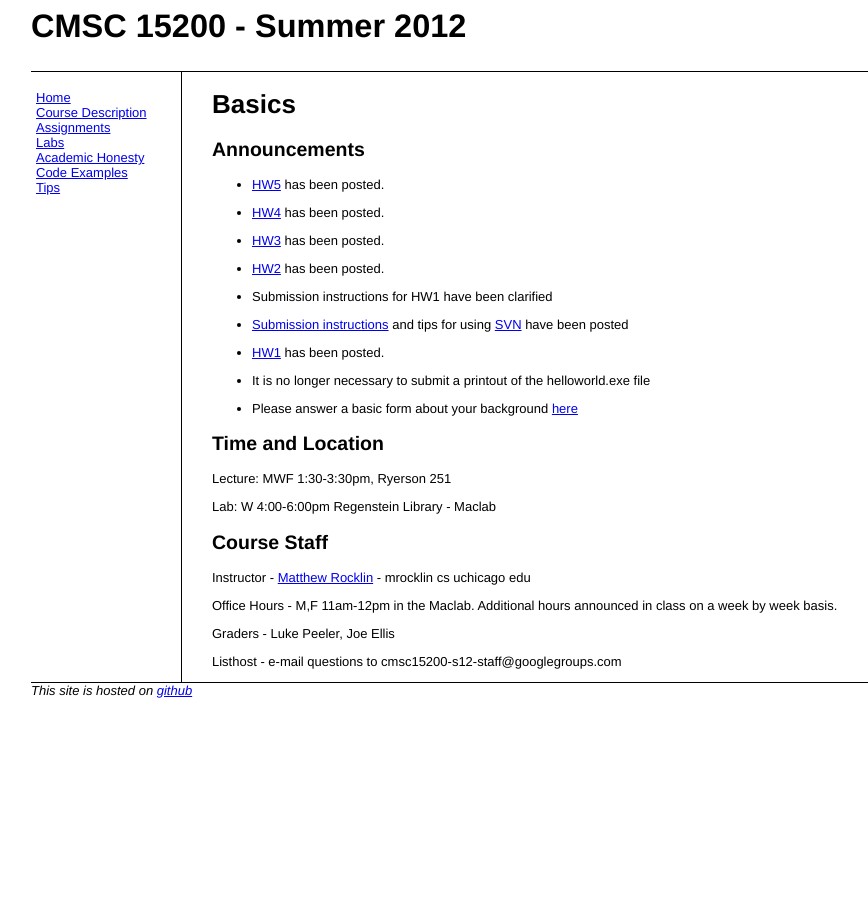
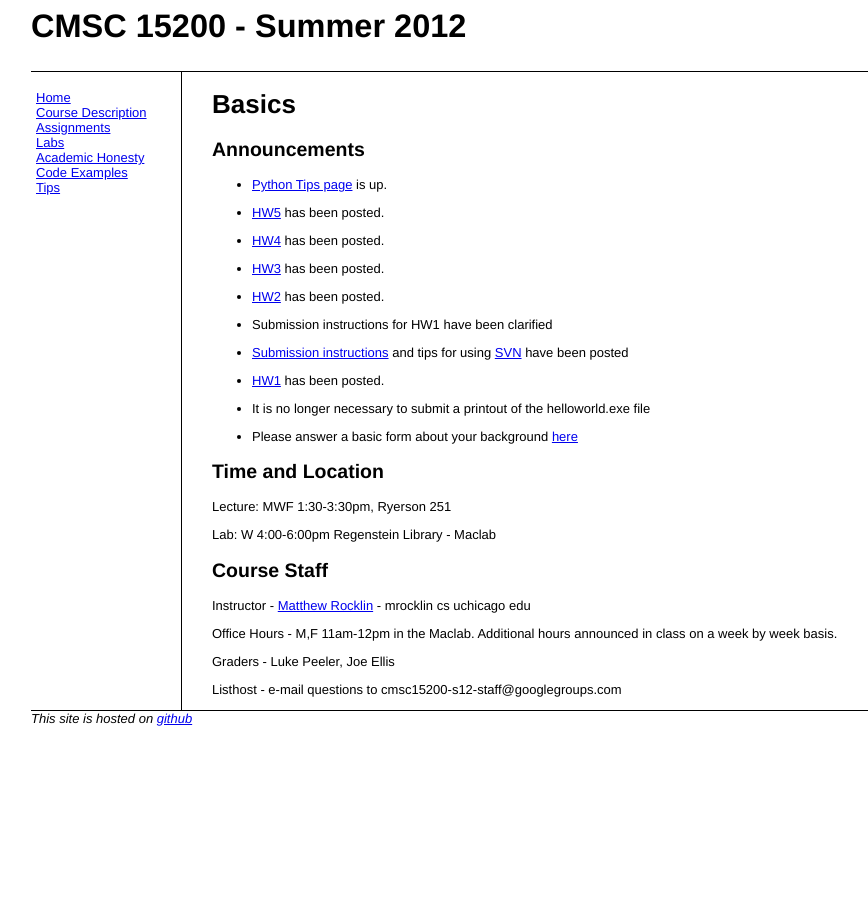
Before and after one commit to mrocklin/cmsc15200, a Jekyll site: the page built from index.md, in a window 1280 px wide. Shown: the whole page, without its empty margins (129-997 px from the left). Built offline with Jekyll 4.4.1, drawn with Linux system fonts in a browser that asks for light colours; Markdown is read by kramdown in place of the engine named in the settings.

Commit message:
add announcement about python

```diff
--- a/index.md
+++ b/index.md
@@ -5,6 +5,8 @@ title: Basics
 
 Announcements
 -------------
+
+* [Python Tips page](tips/python.html) is up.
 
 * [HW5](assignments/hw5/index.html) has been posted.
 
```
